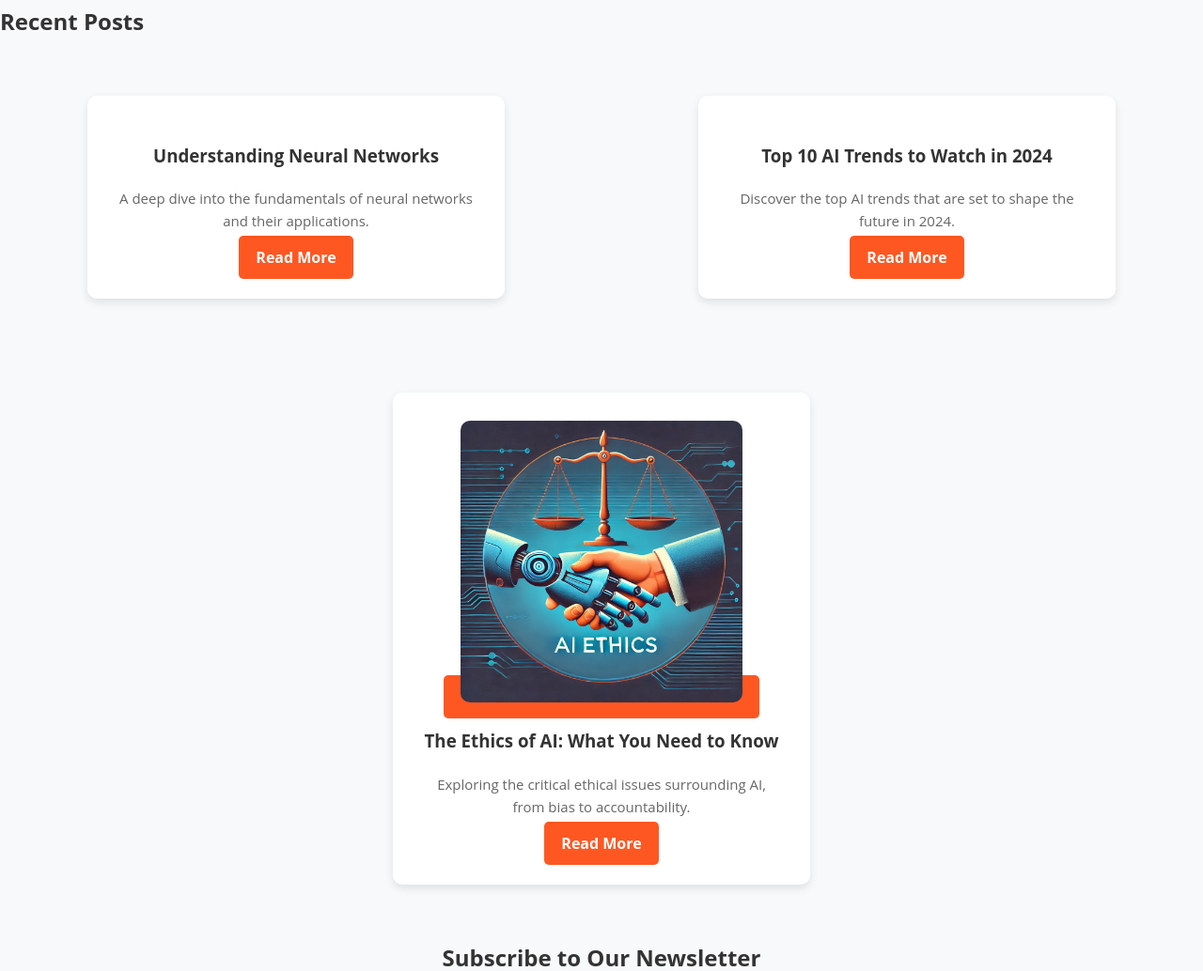
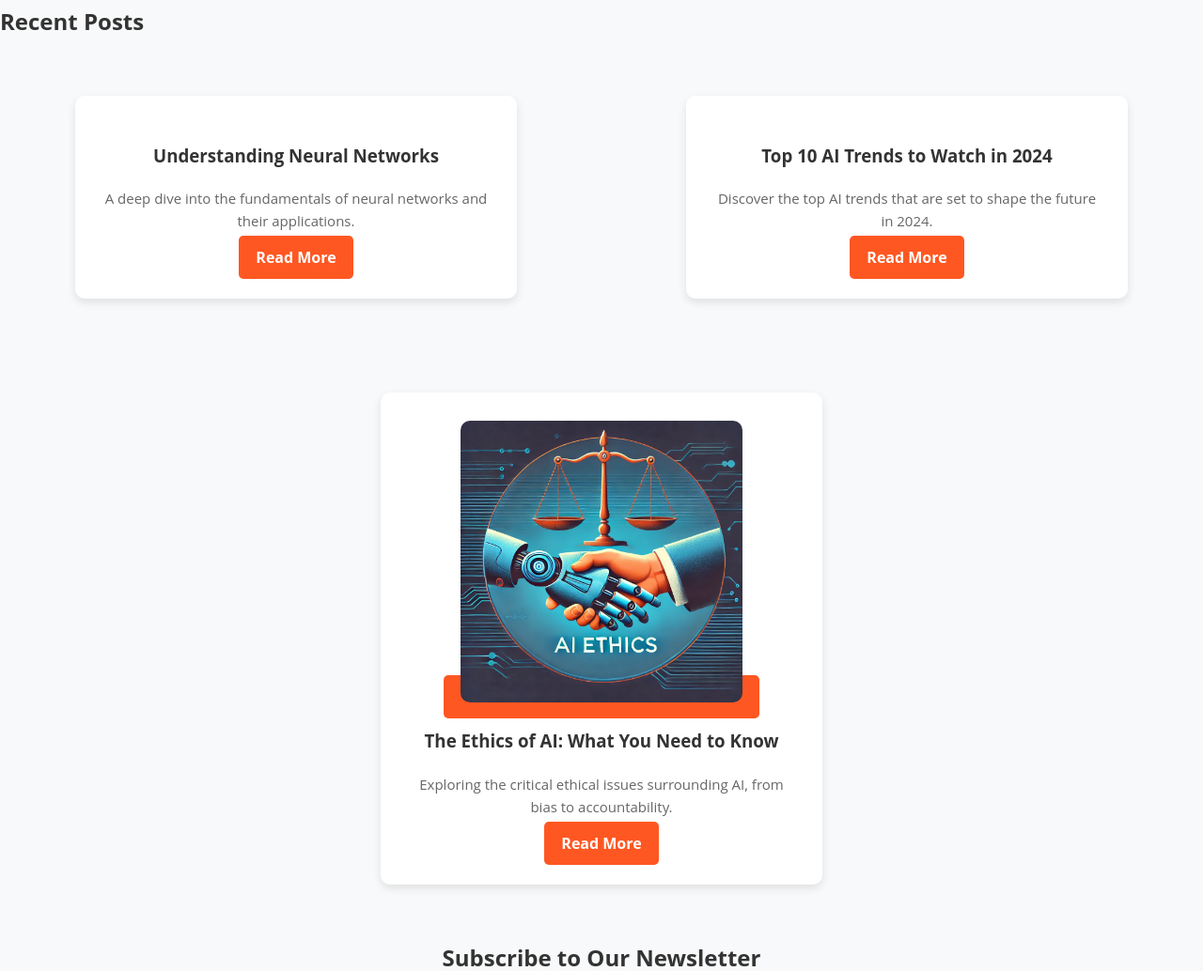
Before and after one commit to tomsonius/tomsonius.github.io, a Jekyll site: the page built from index.html, in a window 1280 px wide. Shown: the part 356-1390 px from the top of the page at 94% size. Built offline with Jekyll 4.4.1, drawn with Linux system fonts in a browser that asks for light colours.

Commit message:
Update main.css

```diff
--- a/assets/css/main.css
+++ b/assets/css/main.css
@@ -54,7 +54,7 @@
 /* Container */
 .container {
     width: 85%;
-    margin: 0 auto;
+    margin: auto;
     padding: 20px 0;
 }
 
@@ -111,16 +111,18 @@
     flex-wrap: wrap;
 }
 
+/* Align the three posts evenly on desktop */
 .post {
     background: #fff;
     padding: 20px;
     border-radius: 10px;
     box-shadow: 0 4px 10px rgba(0, 0, 0, 0.1);
     transition: transform 0.3s ease, box-shadow 0.3s ease;
-    width: 30%;
+    width: 32%; /* Take up equal space to fit 3 posts in a row */
     text-align: center;
 }
 
+/* Make images responsive inside posts */
 .post img {
     width: 100%;
     max-width: 300px;
@@ -274,6 +276,8 @@
 }
 
 /* Responsive Design */
+
+/* Tablets and smaller laptops */
 @media (max-width: 1024px) {
     .container {
         width: 95%; /* Wider content on mobile */
@@ -314,6 +318,7 @@
     }
 }
 
+/* Mobile Devices */
 @media (max-width: 768px) {
     .post {
         width: 100%;
```
